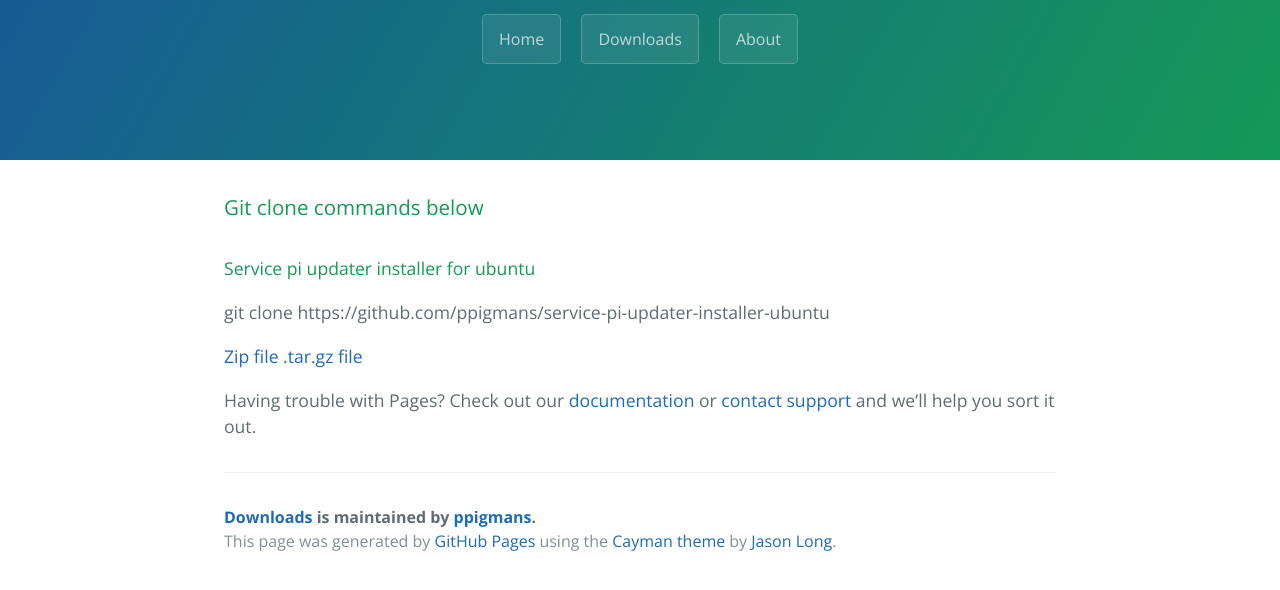
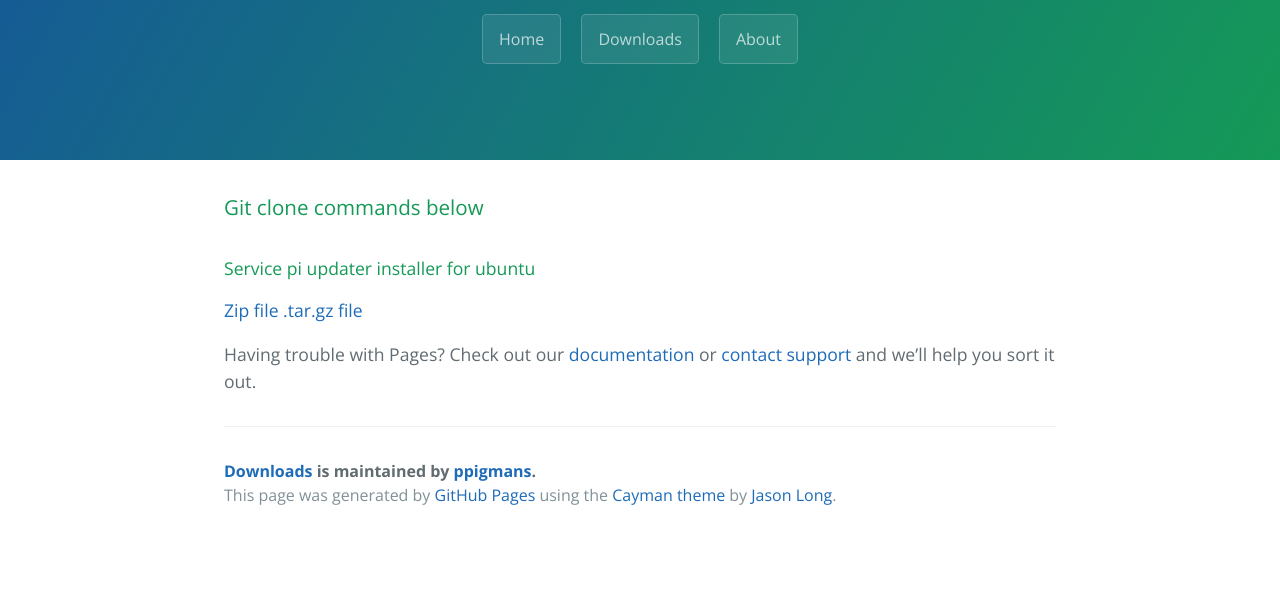
Before and after one commit to ppigmans/downloads, a plain HTML site: page index.html in a window 1280 px wide. Shown: the part 176-766 px from the top of the page. Drawn offline with nearby package versions, Linux system fonts and the light colour scheme.

Commit message:
Update index.html

```diff
--- a/index.html
+++ b/index.html
@@ -22,7 +22,6 @@
       <h3>Git clone commands below</h3>
 
       <h4> Service pi updater installer for ubuntu</h4>
-      <p>git clone https://github.com/ppigmans/service-pi-updater-installer-ubuntu</p>
 <a class="github-button" href="https://github.com/ppigmans/service-pi-updater-installer-ubuntu/archive/master.zip" data-icon="octicon-cloud-download" data-style="mega" aria-label="Download ppigmans/service-pi-updater-installer-ubuntu on GitHub">Zip file</a>
 <a class="github-button" href="https://github.com/ppigmans/service-pi-updater-installer-ubuntu/tarball/master" data-icon="octicon-cloud-download" data-style="mega" aria-label="Download ppigmans/service-pi-updater-installer-ubuntu on GitHub">.tar.gz file</a>
 <script async defer id="github-bjs" src="https://buttons.github.io/buttons.js"></script>
```
